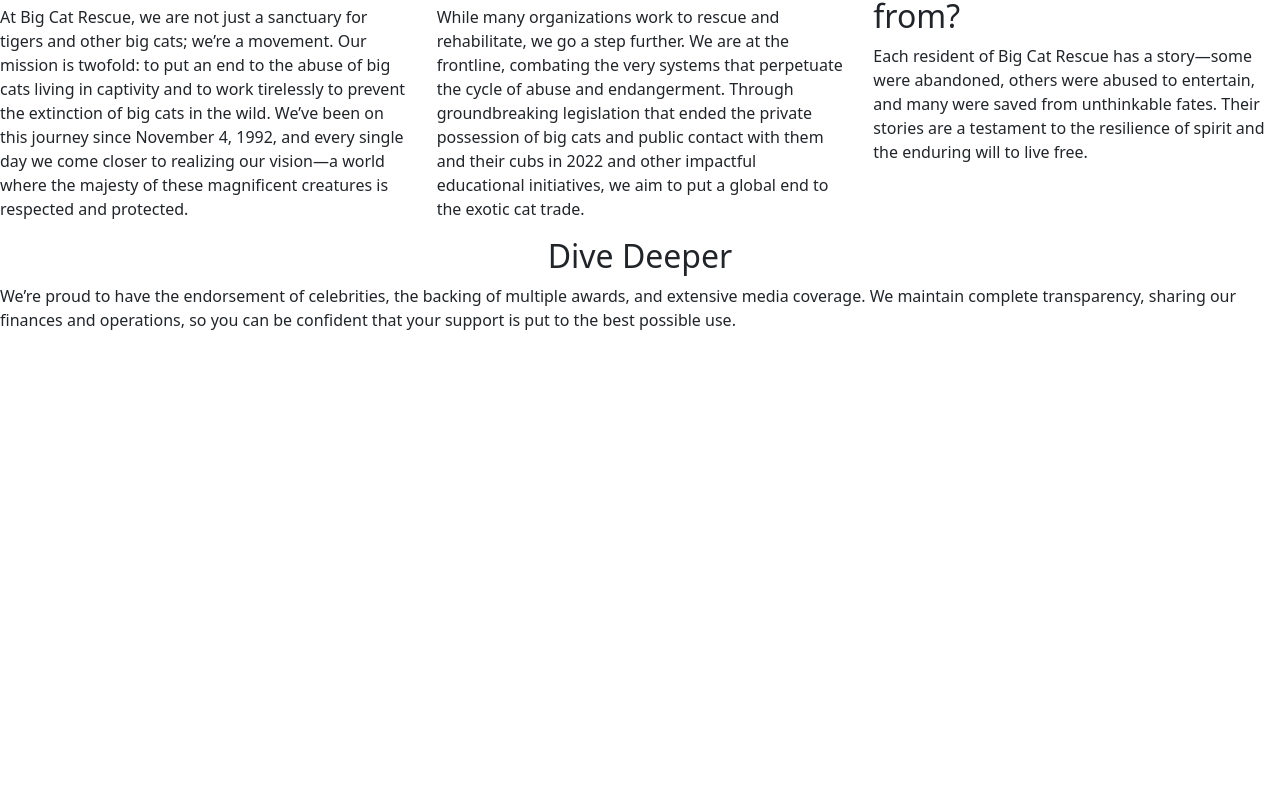
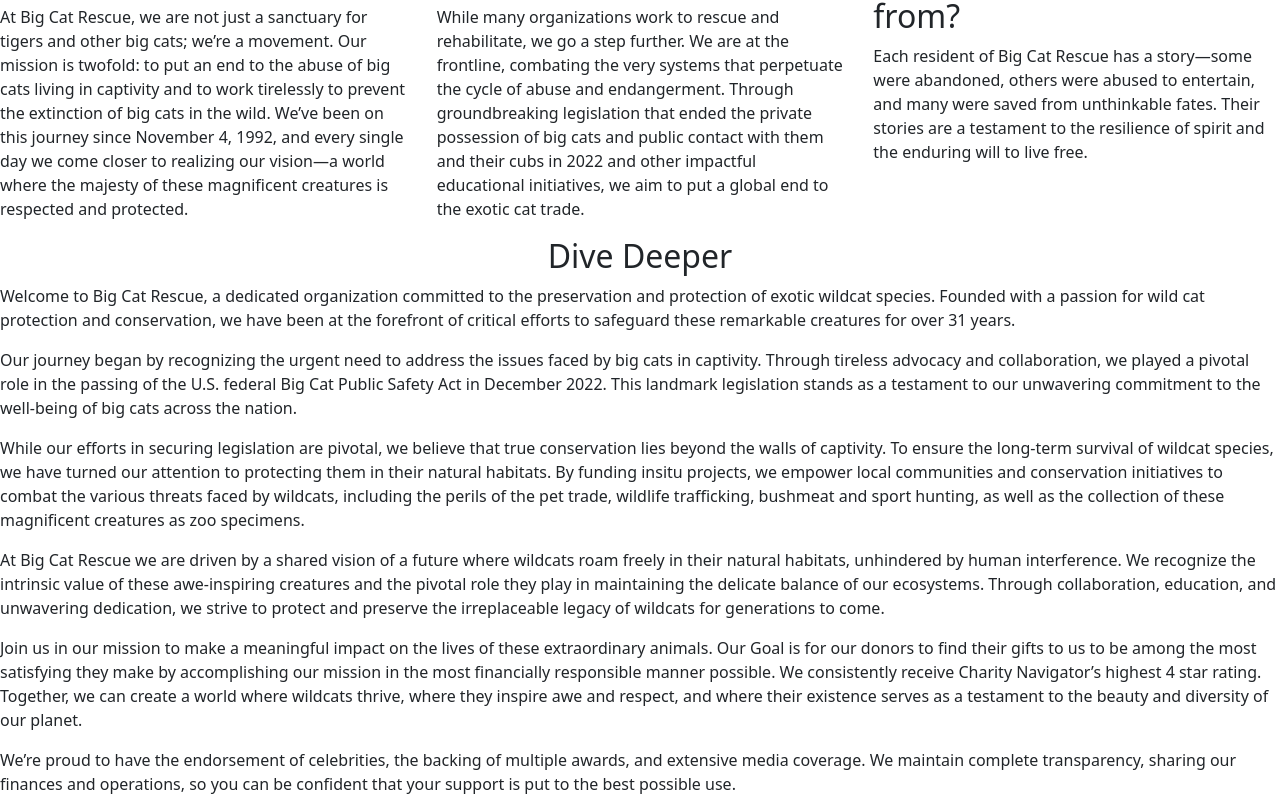
Before and after one commit to chlawrence31/cen3031-project, a React (Create React App) app in the folder frontend/: page /about in a window 1280 px wide. Shown: the part 809-1621 px from the top of the page. Before the commit the page ends 1157 px from the top, so only its background shows below. Built offline with nearby package versions, Linux system fonts and the light colour scheme; the HTML template or start-up script is replaced by a standard one.

Commit message:
Added more text to About Page

```diff
--- a/frontend/src/Pages/About.js
+++ b/frontend/src/Pages/About.js
@@ -42,6 +42,17 @@ function About() {
         </Swiper>
 
         <h2 style={{ textAlign: "center" }}>Dive Deeper</h2>
+
+        <p>Welcome to Big Cat Rescue, a dedicated organization committed to the preservation and protection of exotic wildcat species. Founded with a passion for wild cat protection and conservation, we have been at the forefront of critical efforts to safeguard these remarkable creatures for over 31 years.</p>
+
+        <p>Our journey began by recognizing the urgent need to address the issues faced by big cats in captivity. Through tireless advocacy and collaboration, we played a pivotal role in the passing of the U.S. federal Big Cat Public Safety Act in December 2022. This landmark legislation stands as a testament to our unwavering commitment to the well-being of big cats across the nation.</p>
+
+        <p>While our efforts in securing legislation are pivotal, we believe that true conservation lies beyond the walls of captivity. To ensure the long-term survival of wildcat species, we have turned our attention to protecting them in their natural habitats. By funding insitu projects, we empower local communities and conservation initiatives to combat the various threats faced by wildcats, including the perils of the pet trade, wildlife trafficking, bushmeat and sport hunting, as well as the collection of these magnificent creatures as zoo specimens.</p>
+
+        <p>At Big Cat Rescue we are driven by a shared vision of a future where wildcats roam freely in their natural habitats, unhindered by human interference. We recognize the intrinsic value of these awe-inspiring creatures and the pivotal role they play in maintaining the delicate balance of our ecosystems. Through collaboration, education, and unwavering dedication, we strive to protect and preserve the irreplaceable legacy of wildcats for generations to come.</p>
+
+        <p>Join us in our mission to make a meaningful impact on the lives of these extraordinary animals. Our Goal is for our donors to find their gifts to us to be among the most satisfying they make by accomplishing our mission in the most financially responsible manner possible. We consistently receive Charity Navigator’s highest 4 star rating. Together, we can create a world where wildcats thrive, where they inspire awe and respect, and where their existence serves as a testament to the beauty and diversity of our planet.</p>
+
         <p>We’re proud to have the endorsement of celebrities, the backing of multiple awards,
           and extensive media coverage. We maintain complete transparency, sharing our finances
           and operations, so you can be confident that your support is put to the best possible use.</p>
```
